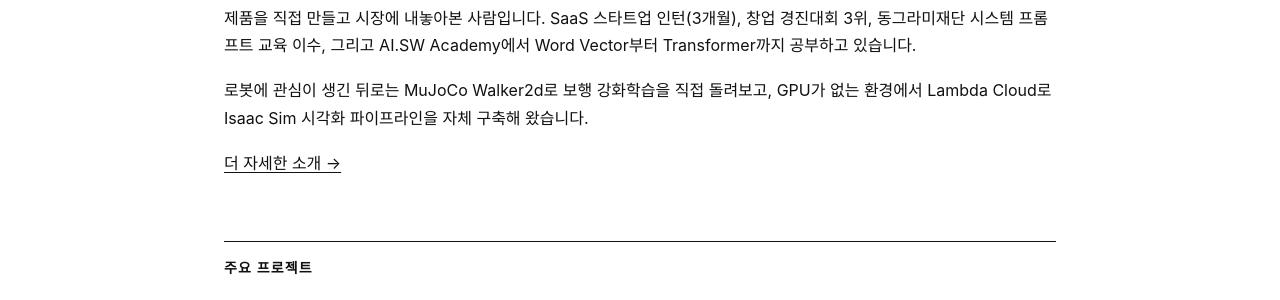
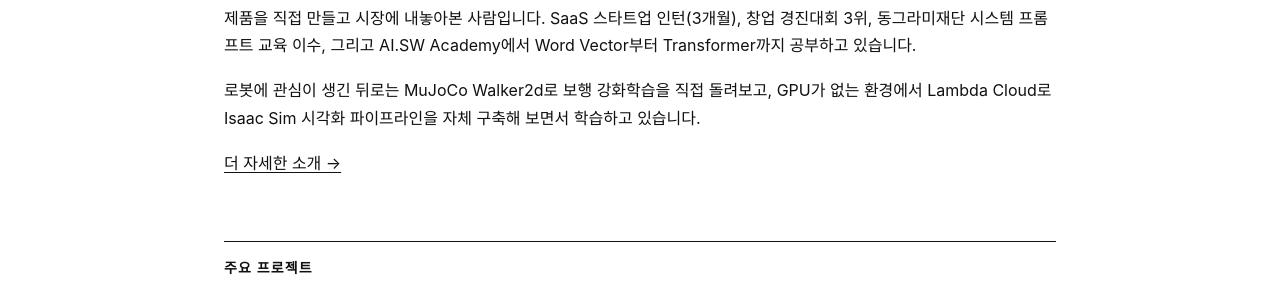
Before and after one commit to wang-gw/portfolio, a Jekyll site: the page built from index.html, in a window 1280 px wide and 900 px high, scrolled down 432 px. Shown: the part 180-480 px from the top of the window. Built offline with Jekyll 4.4.1, drawn with Linux system fonts in a browser that asks for light colours; some web fonts are replaced.

Commit message:
Update index.html

```diff
--- a/index.html
+++ b/index.html
@@ -26,7 +26,7 @@ title: Home
     <span data-lang="en">I'm a builder who has shipped real products &mdash; SaaS startup intern (3 months), 3rd place in a startup competition, completed the Donggurami Foundation system-prompt program, and currently studying from Word Vectors to Transformers at AI.SW Academy.</span>
   </p>
   <p>
-    <span data-lang="ko">로봇에 관심이 생긴 뒤로는 MuJoCo Walker2d로 보행 강화학습을 직접 돌려보고, GPU가 없는 환경에서 Lambda Cloud로 Isaac Sim 시각화 파이프라인을 자체 구축해 왔습니다.</span>
+    <span data-lang="ko">로봇에 관심이 생긴 뒤로는 MuJoCo Walker2d로 보행 강화학습을 직접 돌려보고, GPU가 없는 환경에서 Lambda Cloud로 Isaac Sim 시각화 파이프라인을 자체 구축해 보면서 학습하고 있습니다.</span>
     <span data-lang="en">After turning toward robotics, I trained walking RL on MuJoCo Walker2d and built an Isaac Sim visualization pipeline on Lambda Cloud despite not having a local GPU.</span>
   </p>
   <p>
```
